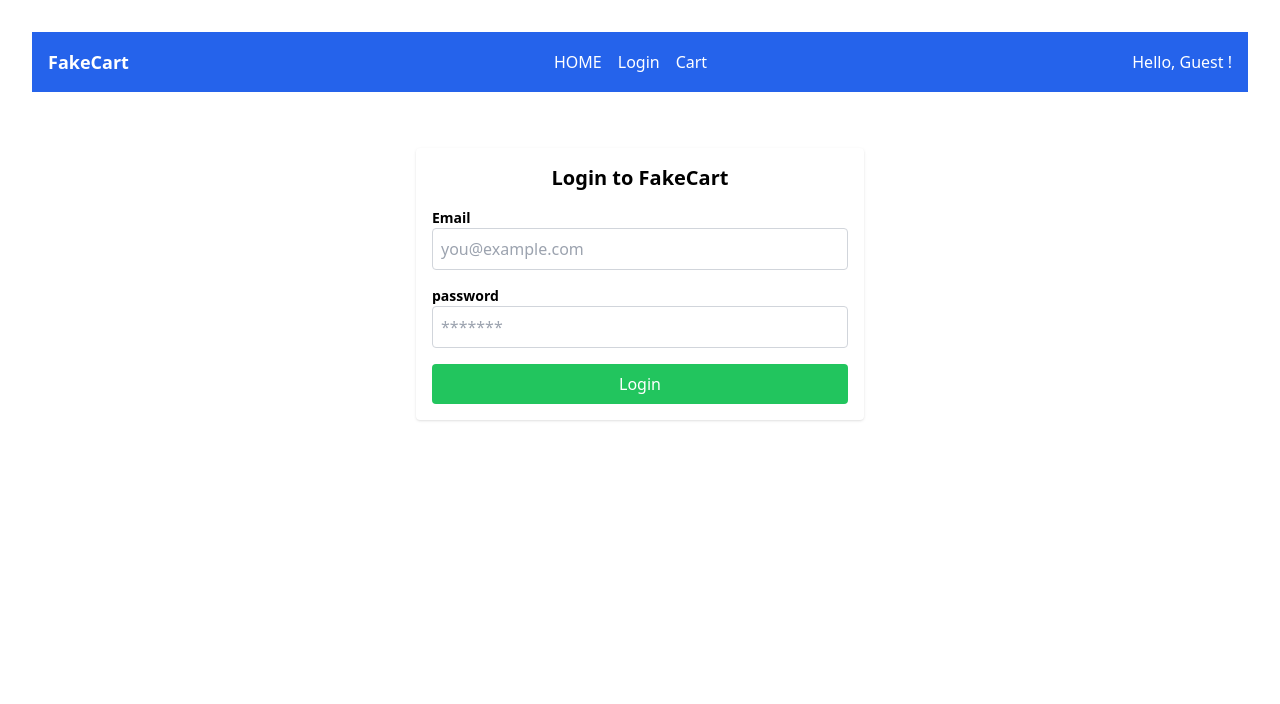
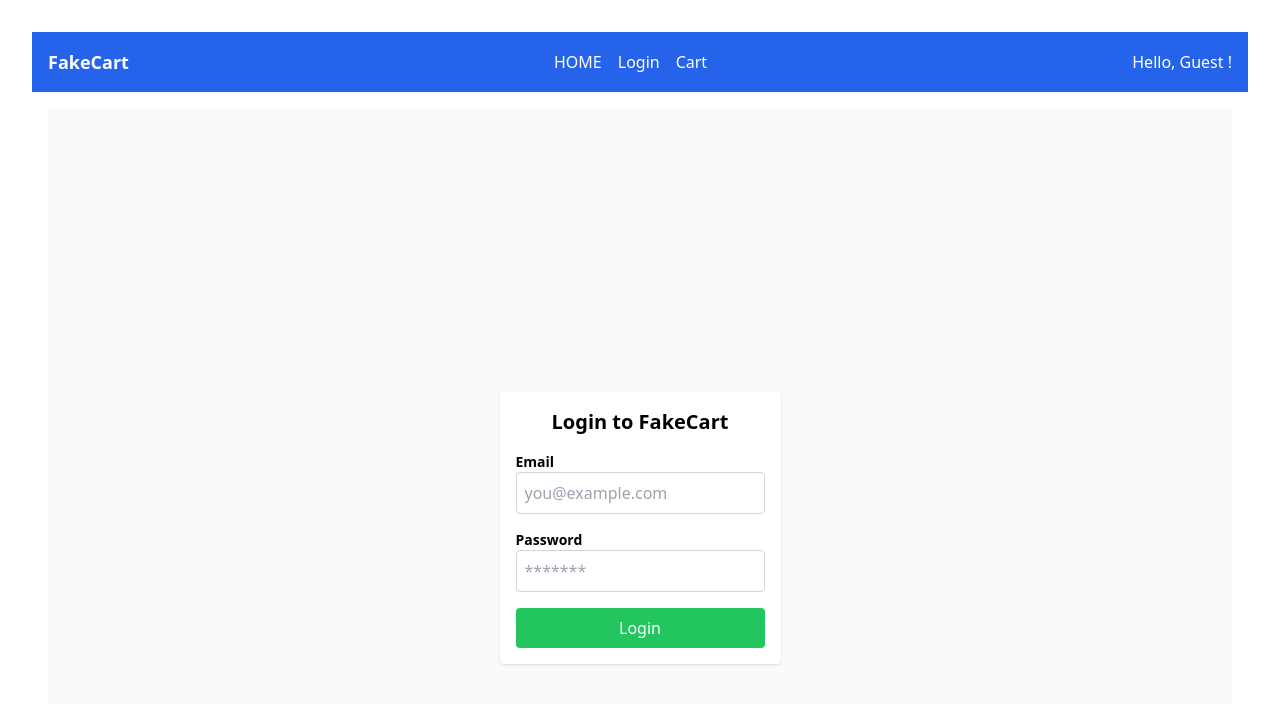
Before and after one commit to krupsKSM/FakeCart-app, a React (Vite) app in the folder fakecart/: page /login in a window 1280 px wide. Shown: the top 704 px of the page. Built offline with nearby package versions, Linux system fonts and the light colour scheme.

Commit message:
refactor(login): move static LoginForm to login folder and update Login.tsx

```diff
--- /dev/null
+++ b/fakecart/src/components/login/LoginFormDynamic.tsx
@@ -0,0 +1,42 @@
+import React, { useState } from 'react'
+
+// Define the shape of the form fields using TypeScript
+type LoginFormFields = {
+  email : string ,
+  password : string,
+}
+
+// Functional component for a dynamic login form
+const LoginFormDynamic = () => {
+    // useState to manage the form's input fields (controlled components)
+    const [form,setForm] = useState<LoginFormFields>({
+      email : "",
+      password : "",
+    });
+
+    //  useState to store validation error messages
+    // Partial<> makes all fields optional (some fields may have no error)
+    const [errors, setErrors] = useState<Partial<LoginFormFields>>({})
+  return (
+    <>
+      <section className='p-4 max-wd-md mx-auto mt-10 bg-slate-400 rounded shadow'>
+        <h2 className="tetx-xl font-semibold mb-4">Login to FakeCart</h2>
+
+        <form onSubmit={handleSubmit} className='space-y-4 text-left'>
+
+          <div>
+            <label htmlFor="email" className='block text-sm font-semibold'>
+              Email
+            </label>
+            <input type="email" name="email" id="email" autoComplete='email' value={form.email} onChange={handleChange} className='w-full p-2 border border-gray-300 rounded'
+            placeholder='you@example.com' />
+          </div>
+
+        </form>
+
+      </section>
+    </>
+  )
+}
+
+export default LoginFormDynamic
--- /dev/null
+++ b/fakecart/src/components/login/LoginFormStatic.tsx
@@ -0,0 +1,40 @@
+import React from 'react';
+
+const LoginFormStatic = () => {
+  return (
+    <section className='p-4 max-w-md mx-auto mt-10 bg-white rounded shadow'>
+      <h2 className='text-xl font-semibold mb-4'>Login to FakeCart</h2>
+      <form className='space-y-4 text-left'>
+        <div>
+          <label htmlFor='email' className='block text-sm font-semibold'>Email</label>
+          <input
+            type="email"
+            id="email"
+            name="email"
+            autoComplete="email"
+            className='w-full p-2 border border-gray-300 rounded'
+            placeholder='you@example.com'
+          />
+        </div>
+        <div>
+          <label htmlFor='password' className='block text-sm font-semibold'>Password</label>
+          <input
+            type="password"
+            id="password"
+            name="password"
+            className='w-full p-2 border border-gray-300 rounded'
+            placeholder='*******'
+          />
+        </div>
+        <button
+          type='submit'
+          className='w-full bg-green-500 text-white p-2 rounded hover:bg-green-800'
+        >
+          Login
+        </button>
+      </form>
+    </section>
+  );
+};
+
+export default LoginFormStatic;
--- a/fakecart/src/pages/Login.tsx
+++ b/fakecart/src/pages/Login.tsx
@@ -1,33 +1,11 @@
-import React from 'react'
+import LoginFormStatic from '../components/login/LoginFormStatic';
 
-const Login: React.FC = () => {
+const Login = () => {
   return (
-    <>
-    <section className='p-4 max-w-md mx-auto mt-10 bg-white rounded shadow'>
-        <h2 className='text-xl font-semibold mb-4'>Login to FakeCart</h2>
-        <form className='space-y-4 text-left'>
-            <div >
-                <label htmlFor='email' className='block text-sm font-semibold '>Email</label>
-                <input
-                type = "email" id='email' name='email' autoComplete='email'
-                 className='w-full p-2 border border-gray-300 rounded'
-                placeholder='you@example.com' />
-            </div>
-            <div>
-                <label htmlFor='password' className='block text-sm font-semibold'>password</label>
-                <input
-                type = "password" id='password' name='password'
-                className='w-full p-2 border border-gray-300 rounded'
-                placeholder='*******' />
-            </div>
-            <button
-                type='submit'
-                className='w-full bg-green-500 text-white p-2 rounded
-                hover:bg-green-800'>Login</button>
-        </form>
-    </section>
-    </>
+    <main className="min-h-screen flex items-center justify-center bg-gray-50">
+      <LoginFormStatic />
+    </main>
   );
 };
 
-export default Login
+export default Login;
```
Also changed, not shown: fakecart/src/components/header/LoginForm.tsx (deleted).
